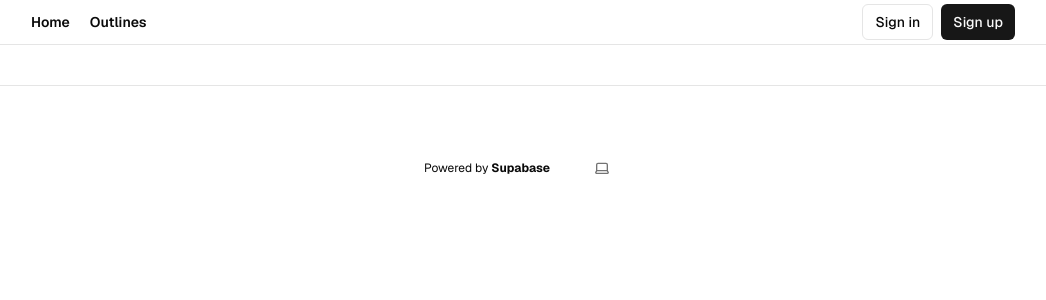
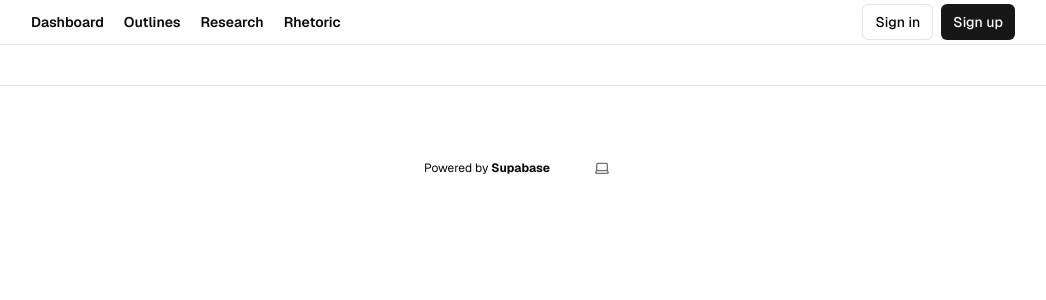
Before and after one commit to k8rthik/extempbase, a Next.js app: page / in a window 1280 px wide. Shown: the top 300 px of the page, without its empty margins (117-1163 px from the left). Built offline with nearby package versions, Linux system fonts and the light colour scheme; no server answers.

Commit message:
Added Header Titles

```diff
--- a/app/layout.tsx
+++ b/app/layout.tsx
@@ -41,8 +41,10 @@ export default function RootLayout({
               <nav className="w-full flex justify-center border-b py-1">
                 <div className="w-full max-w-5xl flex justify-between items-center px-5 text-sm">
                   <div className="flex gap-5 items-center font-semibold">
-                    <Link href={"/"}>Home</Link>
+                    <Link href={"/"}>Dashboard</Link>
                     <Link href={"/outlines"}>Outlines</Link>
+                    <Link href={"/research"}>Research</Link>
+                    <Link href={"/rhetoric"}>Rhetoric</Link>
                   </div>
                   <HeaderAuth />
                 </div>
```
